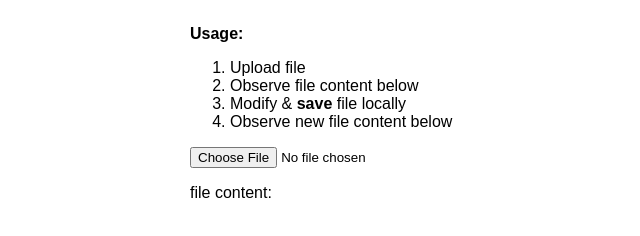
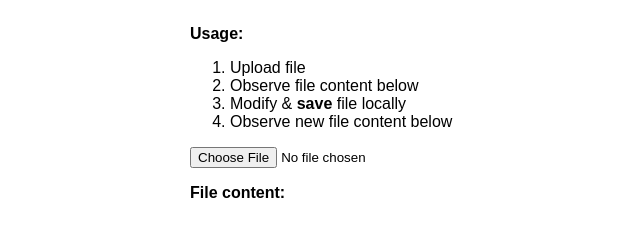
Before and after one commit to brendan-c/view-local-file-changes, a plain HTML site: page index.html in a window 1280 px wide. Shown: the full height of the page, 200-840 px from the left. Drawn offline with Linux system fonts and the light colour scheme.

Commit message:
Update index.html

```diff
--- a/index.html
+++ b/index.html
@@ -28,7 +28,7 @@
         </ol>
         <input type="file" id="file-input" onchange="watchFile()" /><br>
         <p>
-            file content: <br />
+            <b>File content:</b> <br />
             <span id='content'></span>
         </p>
     </div>
```
